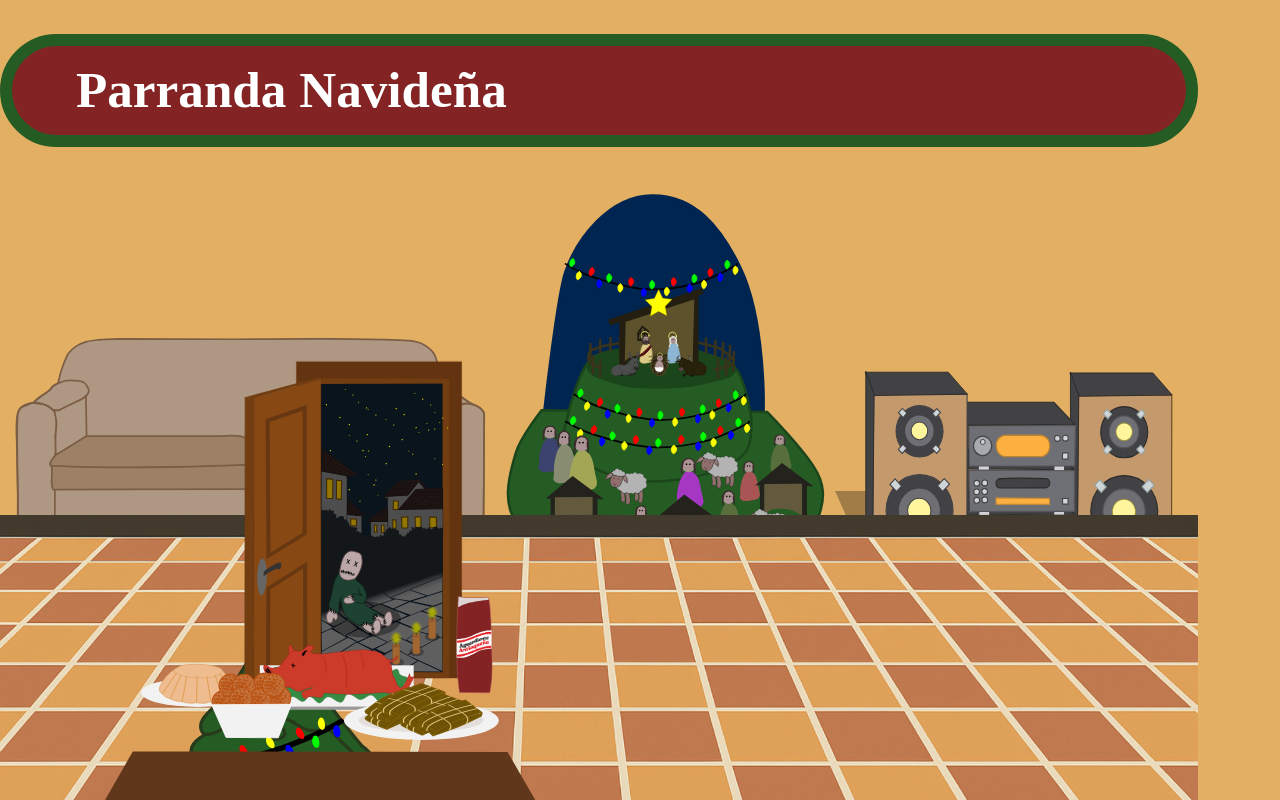
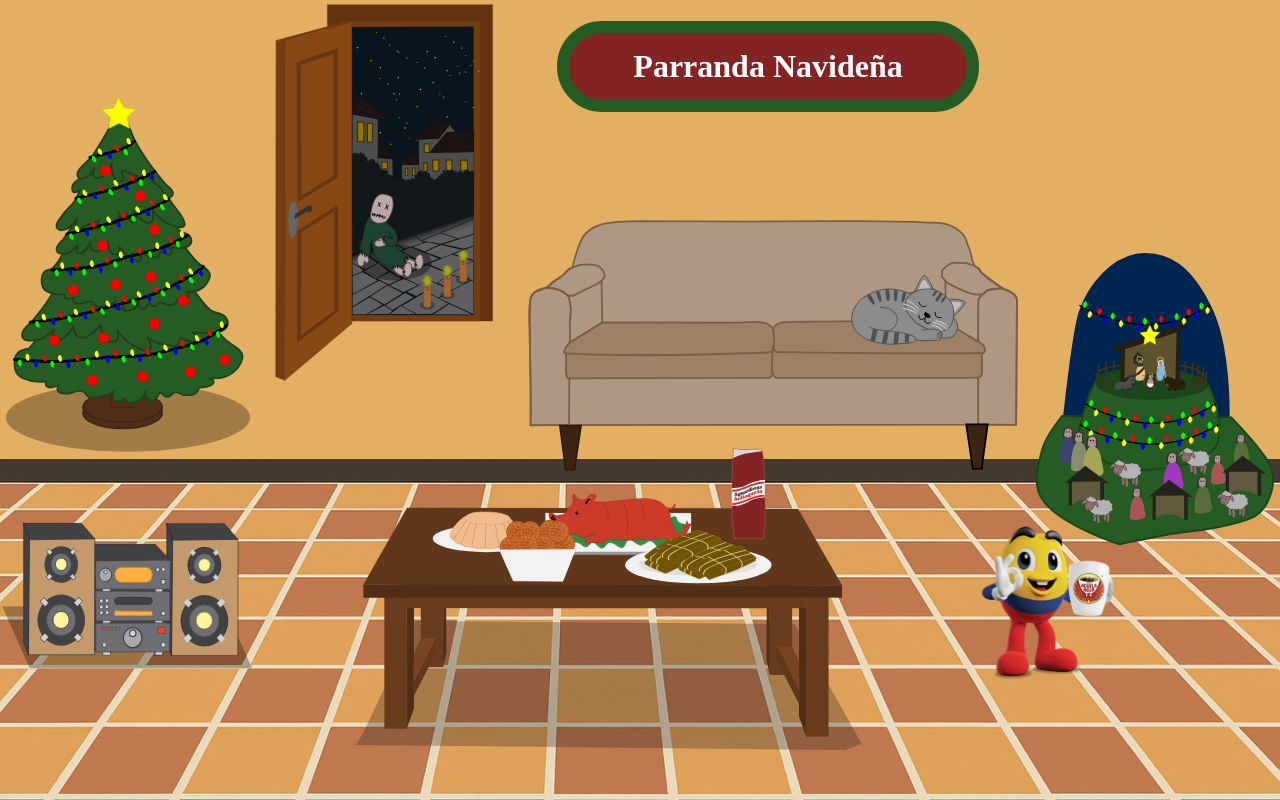
Before and after one commit to srodriguezsu/parranda, a React (Vite) app: page / in a window 1280 px wide. Shown: the top 800 px of the page. Built offline with nearby package versions, Linux system fonts and the light colour scheme.

Commit message:
refactor homePage.jsx

```diff
--- a/src/App.jsx
+++ b/src/App.jsx
@@ -1,5 +1,5 @@
 import { BrowserRouter as Router, Routes, Route } from 'react-router-dom';
-import HomePage from "./pages/homePage.jsx";
+import Index from "./pages/homePage/index.jsx";
 import ParrandasPage from "./pages/salonPage/index.jsx";
 
 import NovenasPage from "./pages/novenasPage.jsx";
@@ -12,7 +12,7 @@ function App() {
     return (
         <Router>
             <Routes >
-                <Route path="/" element={<HomePage />} />
+                <Route path="/" element={<Index />} />
                 <Route path="/salon-de-parrandas" element={<ParrandasPage />} />
                 <Route path="/recetas" element={<RecetasPage />} />
                 <Route path="/novenas" element={<NovenasPage />} />
--- a/src/pages/homePage.css
+++ b/src/pages/homePage/index.css
@@ -1,45 +1,74 @@
+/*.main-container {*/
+/*    display: flex;*/
+/*    flex-direction: column;*/
+/*    justify-content: flex-end; !* Push content to bottom *!*/
+/*    align-items: center;*/
+/*    height: 100vh;*/
+/*    width: 100vw;*/
+/*    overflow: hidden;*/
+/*    position: relative;*/
+/*}*/
+
+/*!* Title: position it independently *!*/
 .main-titulo {
+
+    font-size: 2rem;
     border: solid 0.8rem;
     padding: 1rem 4rem;
     border-radius: 4em;
     border-color: var(--color-verde);
     background-color: var(--color-rojo);
 
+    text-align: center;
+    z-index: 10;
 }
 
-.main-container {
-    position: relative;
-    height: 100vh;
+/*!* Floor image fixed at bottom of viewport *!*/
+/*.suelo-image {*/
+/*    position: fixed;*/
+/*    width: 100%;*/
+/*    left: 0;*/
+/*    bottom: 0;*/
+/*    z-index: 0;*/
+/*}*/
 
-}
+/*!* Scene container just above the floor *!*/
+/*.scene-foreground {*/
+/*    display: flex;*/
+/*    justify-content: space-around;*/
+/*    align-items: flex-end;*/
+/*    width: 100%;*/
+/*    max-width: 1200px;*/
+/*    position: relative;*/
+/*    margin-bottom: 8vh;*/
+/*    z-index: 1;*/
+/*}*/
 
-.suelo-image {
-    position: absolute;
-    width: 100%;
-    left: 0;
-    bottom: 0;
-
-}
-
-.arbol-image {
-    position: absolute;
-    top: 60%;
-    left: 5%;
-    width: 464.95px;
-}
-
-.puerta-image {
-    position: absolute;
-    left: 20%;
-    top: 40%;
-
-}
+/*!* Images scaled responsively *!*/
+/*.arbol-image {*/
+/*    width: clamp(100px, 20vw, 400px);*/
+/*    margin-left: clamp(-15vw, -10vw, -5vw);*/
+/*    transform: translateX(-10%);*/
+/*    margin-bottom: 20vh;*/
+/*}*/
 
 
-.mesa-con-comida {
-    position: absolute;
 
-}
+
+
+
+
+/*.puerta-image {*/
+/*    width: clamp(150px, 18vw, 400px);*/
+/*}*/
+
+/*.sofa-image {*/
+/*    width: clamp(120px, 18vw, 300px);*/
+/*}*/
+
+/*.mesa-con-comida {*/
+/*    width: clamp(100px, 15vw, 250px);*/
+/*}*/
 
 
 
--- /dev/null
+++ b/src/pages/homePage/index.jsx
@@ -0,0 +1,92 @@
+import React from 'react';
+import './index.css';
+import { Link } from 'react-router-dom';
+
+const Index = () => {
+    return (
+        <div className="grid-layout">
+
+
+            <div className="item arbol">
+                <img
+                    className="arbol-image"
+                    src="/src/assets/Arbol.svg"
+                    alt="Arbol de Navidad"
+                />
+            </div>
+
+            <div className="item puerta">
+                <Link to="/juegos-y-rituales" className="puerta-image">
+                    <img
+                        className="puerta-image"
+                        src="/src/assets/Puerta_abierta.svg"
+                        alt="Puerta Abierta"
+                    />
+                </Link>
+
+            </div>
+
+            <div className="item sofa">
+                <h1 className="main-titulo">Parranda Navideña</h1>
+                <img
+                    className="sofa-image"
+                    src="/src/assets/Sofa.svg"
+                    alt="Sofá"
+                />
+            </div>
+
+            <div className="item pesebre">
+                <Link to="/novenas" className="pesebre-image">
+                    <img
+
+                        src="/src/assets/Pesebre.svg"
+                        alt="Pesebre"
+                    />
+                </Link>
+
+            </div>
+
+            <div className="item sonido">
+                <Link to="/salon-de-parrandas" className="sonido-image">
+                <img
+
+                        src="/src/assets/Sonido.svg"
+                        alt="Equipo de Sonido"
+                    />
+
+                </Link>
+
+
+            </div>
+
+            <div className="item mesa-con-comida">
+
+
+                <Link to="/recetas" className="comida-image">
+                <img
+
+                        src="/src/assets/Comida.svg"
+                        alt="Comida"
+                    />
+                </Link>
+                <img
+                    className="mesa-image"
+                    src="/src/assets/Mesa.svg"
+                    alt="Mesa"
+                />
+
+            </div>
+
+            <div className="item cafe">
+                <img
+                    className="cafe-image"
+                    src="/src/assets/cafe-aguila-roja.svg"
+                    alt="Sello rojo"
+                />
+            </div>
+
+        </div>
+    );
+};
+
+export default Index;
```
